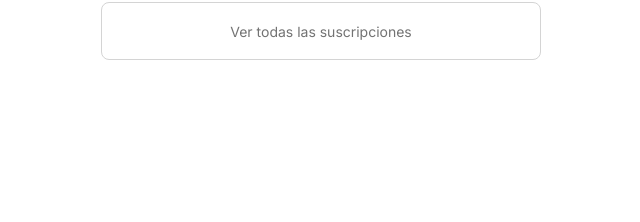
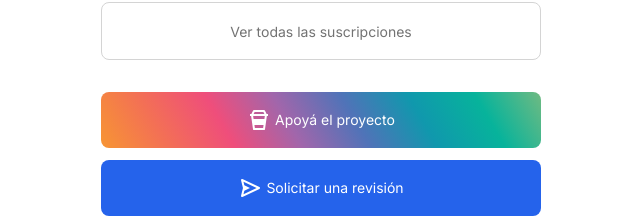
Before and after one commit to juanigarciadev/impuestAR, a Next.js app: page / in a window 1280 px wide. Shown: the part 730-952 px from the top of the page, without its empty margins (319-959 px from the left). Before the commit the page ends 806 px from the top, so only its background shows below. Built offline with nearby package versions, Linux system fonts and the light colour scheme; no server answers.

Commit message:
Se agregan botones para apoyar el proyecto y para solicitar un cambio

```diff
--- a/src/app/page.tsx
+++ b/src/app/page.tsx
@@ -1,6 +1,8 @@
 import Calculator from "@/components/Calculator";
 import Header from "@/components/Header";
 import Services from "@/components/Services";
+import SupportBanner from "@/components/Support";
+import UpdateRequest from "@/components/UpdateRequest";
 
 export default function Home() {
   return (
@@ -9,6 +11,10 @@ export default function Home() {
         <Header/>
         <Calculator/>
         <Services/>
+        <div className="flex flex-col w-full gap-3">
+          <SupportBanner/>
+          <UpdateRequest/>
+        </div>
       </main>
     </div>
   );
--- /dev/null
+++ b/src/components/Support.tsx
@@ -0,0 +1,10 @@
+import CoffeeIcon from "@/icons/CoffeeIcon";
+
+export default function SupportBanner() {
+    return(
+        <a href="https://cafecito.app/juanigarciadev" target="_blank" className="inline-flex gap-1 items-center justify-center w-full rounded-lg py-4 cursor-pointer bg-[linear-gradient(60deg,_rgb(247,_149,_51),_rgb(243,_112,_85),_rgb(239,_78,_123),_rgb(161,_102,_171),_rgb(80,_115,_184),_rgb(16,_152,_173),_rgb(7,_179,_155),_rgb(111,_186,_130))] hover:bg-[linear-gradient(150deg,_rgb(247,_149,_51),_rgb(243,_112,_85),_rgb(239,_78,_123),_rgb(161,_102,_171),_rgb(80,_115,_184),_rgb(16,_152,_173),_rgb(7,_179,_155),_rgb(111,_186,_130))]">
+            <CoffeeIcon/>
+            <h3 className="text-white text-sm">Apoyá el proyecto</h3>
+        </a>
+    )
+}
--- /dev/null
+++ b/src/components/UpdateRequest.tsx
@@ -0,0 +1,10 @@
+import SendIcon from "@/icons/SendIcon";
+
+export default function UpdateRequest() {
+    return(
+        <a href="mailto:juanigarciadev@gmail.com" target="_blank" className="inline-flex gap-1 items-center justify-center w-full rounded-lg py-4 cursor-pointer bg-blue-600 hover:bg-blue-700 duration-200">
+            <SendIcon/>
+            <h3 className="text-white text-sm">Solicitar una revisión</h3>
+        </a>
+    )
+}
--- /dev/null
+++ b/src/icons/CoffeeIcon.tsx
@@ -0,0 +1,5 @@
+export default function CoffeeIcon() {
+    return(
+        <svg xmlns="http://www.w3.org/2000/svg" width="24" height="24" viewBox="0 0 24 24" style={{fill: 'rgba(255, 255, 255, 1)'}}><path d="M7 22h10a1 1 0 0 0 .99-.858L19.867 8H21V6h-1.382l-1.724-3.447A.998.998 0 0 0 17 2H7c-.379 0-.725.214-.895.553L4.382 6H3v2h1.133L6.01 21.142A1 1 0 0 0 7 22zm10.418-11H6.582l-.429-3h11.693l-.428 3zm-9.551 9-.429-3h9.123l-.429 3H7.867zM7.618 4h8.764l1 2H6.618l1-2z"></path></svg>
+    )
+}
--- /dev/null
+++ b/src/icons/SendIcon.tsx
@@ -0,0 +1,5 @@
+export default function SendIcon() {
+    return(
+        <svg xmlns="http://www.w3.org/2000/svg" width="24" height="24" viewBox="0 0 24 24" style={{fill: 'rgba(255, 255, 255, 1)'}}><path d="m21.426 11.095-17-8A.999.999 0 0 0 3.03 4.242L4.969 12 3.03 19.758a.998.998 0 0 0 1.396 1.147l17-8a1 1 0 0 0 0-1.81zM5.481 18.197l.839-3.357L12 12 6.32 9.16l-.839-3.357L18.651 12l-13.17 6.197z"></path></svg>
+    )
+}
```
